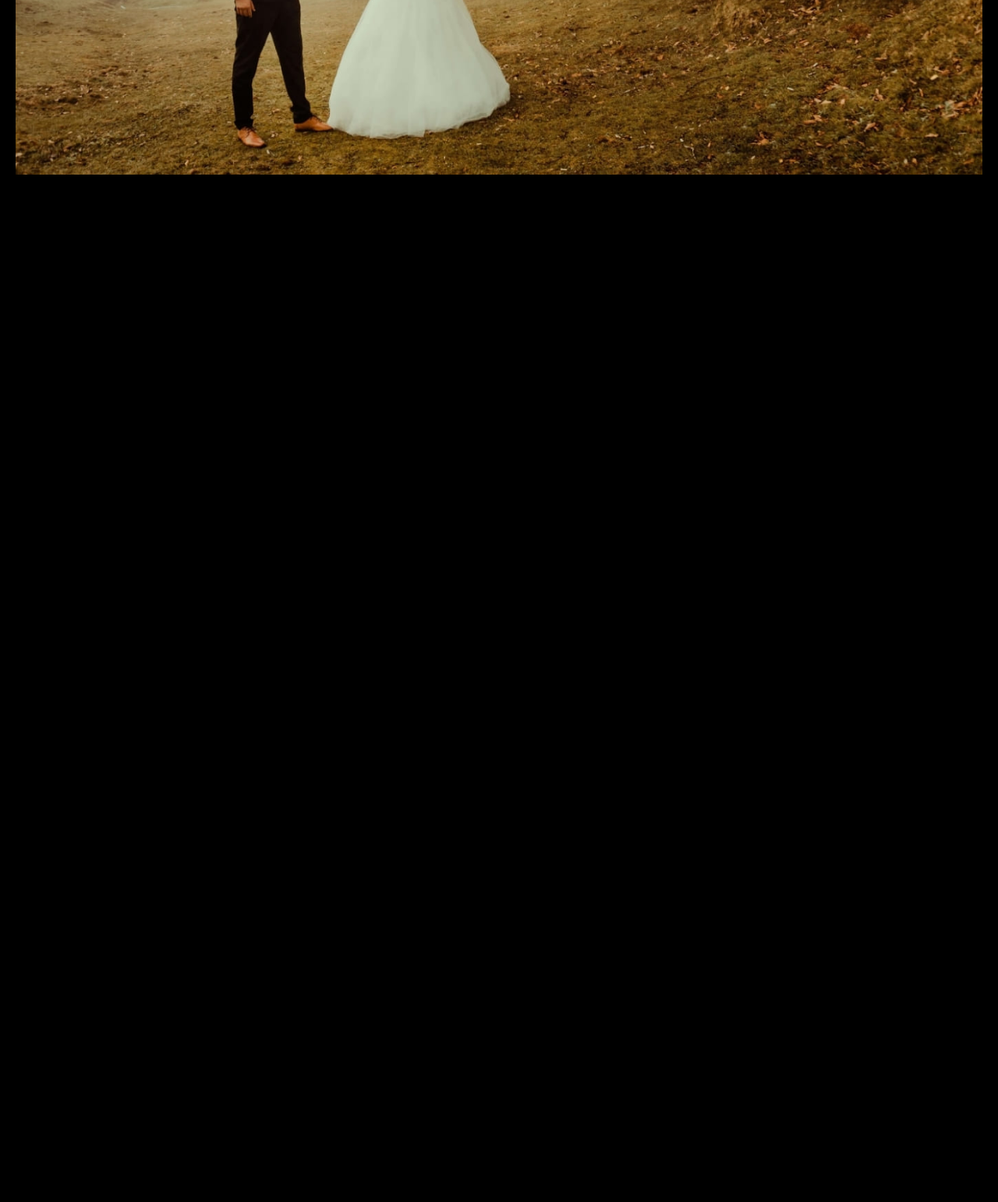
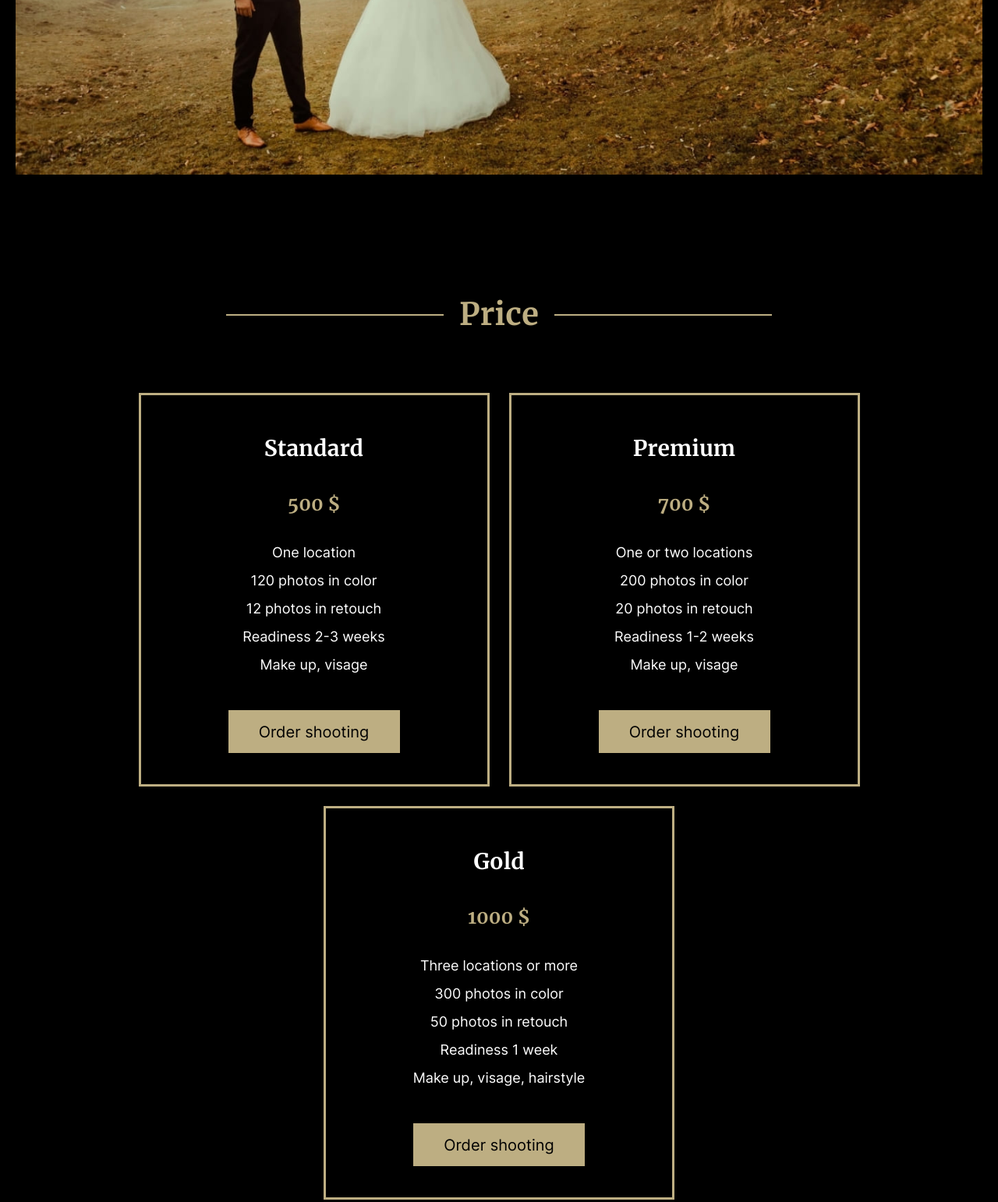
Before and after one commit to DnsYOUdnk/Building-completed-applications, a plain HTML site: page portfolio/index.html in a window 1280 px wide. Shown: the part 4400-5942 px from the top of the page at 78% size. Before the commit the page ends 4664 px from the top, so only its background shows below. Drawn offline with Linux system fonts and the light colour scheme.

Commit message:
feat: add section price and his styles

```diff
--- a/portfolio/index.html
+++ b/portfolio/index.html
@@ -146,6 +146,51 @@
                 </div>
             </section>
             <section class="price">
+                <div class="container">
+                    <div class="price__wrapper">
+                        <div class="section__title-wrapper">
+                            <h2 class="section__title" id="price">Price</h2>
+                        </div>
+                        <div class="price__items">
+                            <div class="price__item">
+                                <div class="price__item-title">
+                                    Standard
+                                </div>
+                                <div class="price__value">500 $</div>
+                                <div class="price__description">
+                                    <span>One location</span> <span>120 photos in color</span> <span>12 photos in retouch</span> <span>Readiness 2-3 weeks</span> <span>Make up, visage</span>
+                                </div>
+                                <div class="price__button">
+                                    <button class="price__btn btn__all">Order shooting</button>
+                                </div>
+                            </div>
+                            <div class="price__item">
+                                <div class="price__item-title">
+                                    Premium
+                                </div>
+                                <div class="price__value">700 $</div>
+                                <div class="price__description">
+                                    <span>One or two locations</span> <span>200 photos in color</span> <span>20 photos in retouch</span> <span>Readiness 1-2 weeks</span> <span>Make up, visage</span>
+                                </div>
+                                <div class="price__button">
+                                    <button class="price__btn btn__all">Order shooting</button>
+                                </div>
+                            </div>
+                            <div class="price__item">
+                                <div class="price__item-title">
+                                    Gold
+                                </div>
+                                <div class="price__value">1000 $</div>
+                                <div class="price__description">
+                                    <span>Three locations or more</span> <span>300 photos in color</span> <span>50 photos in retouch</span> <span>Readiness 1 week</span> <span>Make up, visage, hairstyle</span>
+                                </div>
+                                <div class="price__button">
+                                    <button class="price__btn btn__all">Order shooting</button>
+                                </div>
+                            </div>
+                        </div>
+                    </div>
+                </div>
             </section>
             <section class="contacts" id="contacts">
             </section>
--- a/portfolio/style.css
+++ b/portfolio/style.css
@@ -304,3 +304,48 @@ body {
     contrast(87%);
     transition: 0.3s;
 }
+
+.price__items {
+    display: flex;
+    flex-wrap: wrap;
+    justify-content: center;
+    gap: 25px;
+    margin-bottom: 100px;
+}
+
+.price__item {
+    width: 450px;
+    height: 505px;
+    border: 3px solid #BDAE82;
+    display: flex;
+    flex-direction: column;
+    justify-content: center;
+    align-items: center;
+}
+
+.price__item-title {
+    font-family: 'Merriweather Bold';
+    font-size: 28px;
+    line-height: 56px;
+    padding-bottom: 20px;
+}
+
+.price__value {
+    font-family: 'Merriweather Bold';
+    font-size: 24px;
+    line-height: 48px;
+    color: #BDAE82;
+    padding-bottom: 20px;
+}
+
+.price__description span{
+    display: block;
+    font-size: 18px;
+    line-height: 36px;
+    text-align: center;
+}
+
+.price__btn {
+    margin-top: 40px;
+    background: #BDAE82;
+}
```
